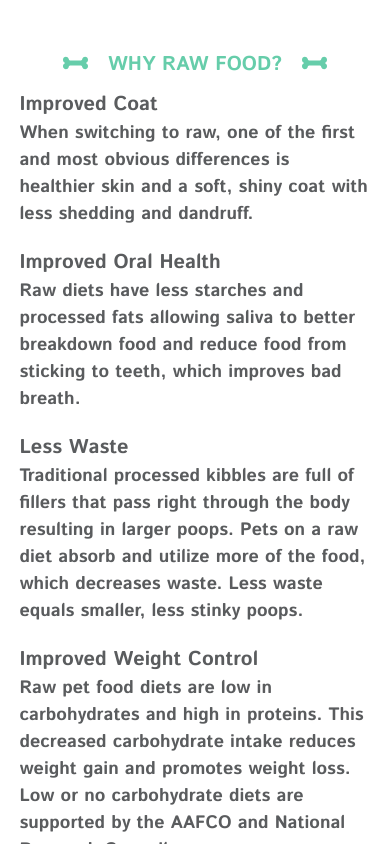
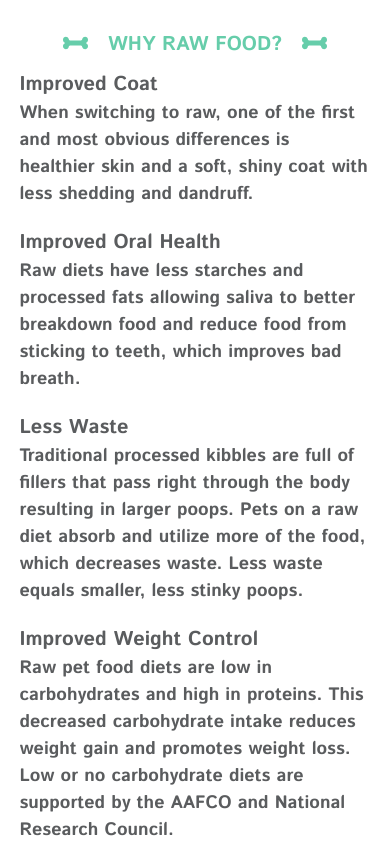
Before and after one commit to ZachSchreiber/dog-door-ui, a React (Create React App) app: page /about in a window 390 px wide. Built offline with nearby package versions, Linux system fonts and the light colour scheme.

Commit message:
about section styling

```diff
--- a/src/components/home/about-section/about-section.scss
+++ b/src/components/home/about-section/about-section.scss
@@ -1,16 +1,9 @@
 @import "../../../styles/variables.scss";
 
 .about-section {
-  padding-block-start: 100px;
-  padding-block-end: 40px;
+  padding: 50px 0;
   display: flex;
   flex-direction: row;
-
-  @media only screen and (max-width: 1000px) {
-    padding-block-start: 50px;
-    flex-direction: column;
-    align-items: center;
-  }
 
   &__divider {
     height: inherit;
@@ -51,7 +44,7 @@
   }
 
   @media only screen and (max-width: 1000px) {
-    padding-block-start: 50px;
+    padding: 30px 0;
     flex-direction: column;
     align-items: center;
 
```
